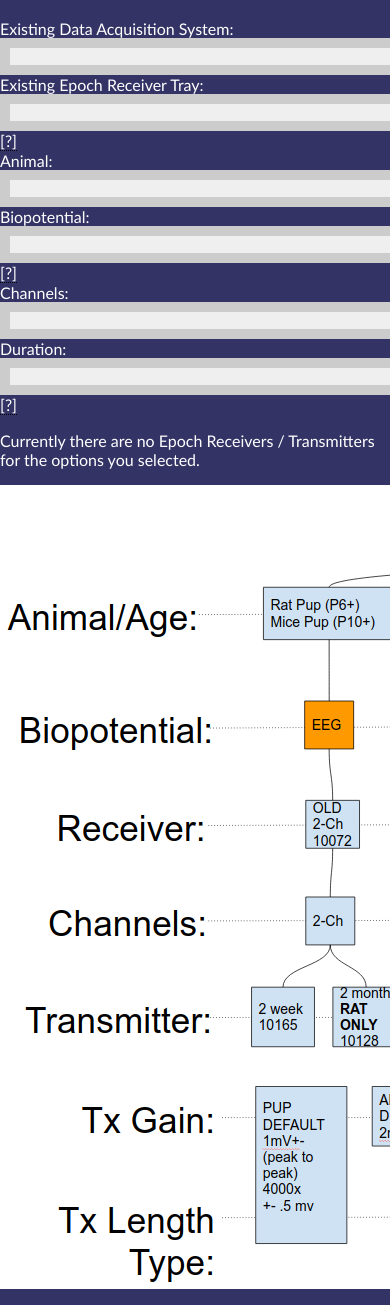
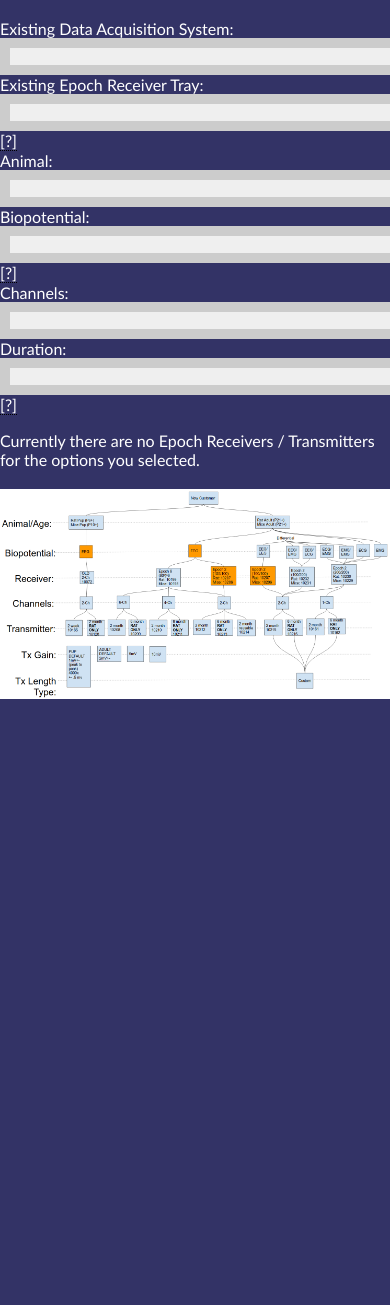
Before and after one commit to anwarhamr/EpochSystemBuilder, a PHP site: page /test/example1.php in a window 390 px wide; the page is wider, and only the part inside the window is pictured. After the commit the page ends 699 px from the top of that part, so only its background shows below. Run offline with PHP 8.4, Linux system fonts and the light colour scheme; data that the repository does not hold is empty.

Commit message:
test mobile friendly changes

```diff
--- a/css/style.css
+++ b/css/style.css
@@ -9,6 +9,25 @@ body {
 	font-family: "Trebuchet MS", Arial, Helvetica, sans-serif;
 	font-size: 100%;
 	line-height: thin;
+}
+
+html,
+body,
+.section-images {
+  height: 100%;
+  margin: 0;
+}
+.section-images {
+  margin: auto 2em;
+  text-align: left;
+}
+img {
+  display: block;
+  width: auto;
+  height: auto;
+  max-width: 100%;
+  max-height: 90%;
+  margin: 20px auto;
 }
 
 a {
```
Also changed, not shown: test/example2.php (+7 -4 lines).
